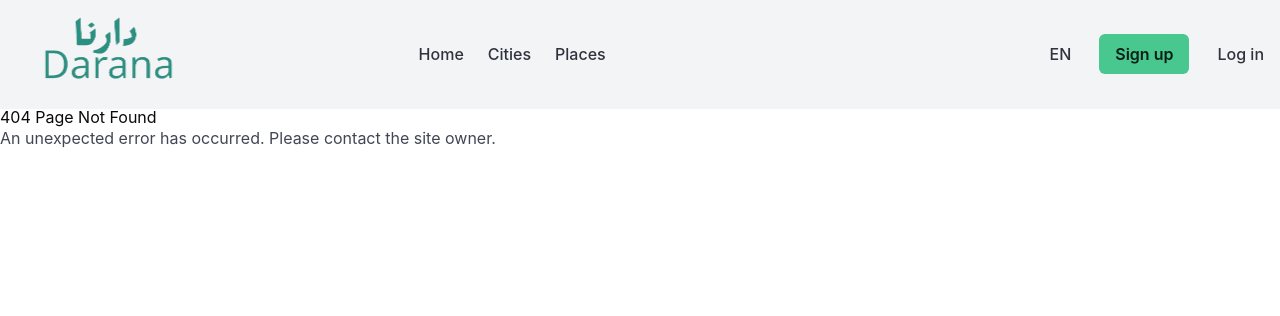
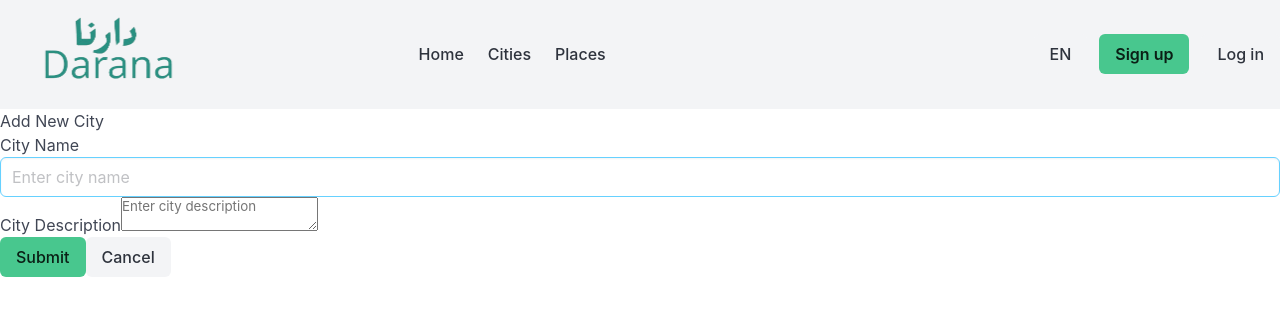
Before and after one commit to razanalshaikh/react-darana-frontend, a React (Vite) app: page /cities/new in a window 1280 px wide. Before the commit this address had no page. Shown: the top 316 px of the page. Built offline with nearby package versions, Linux system fonts and the light colour scheme.

Commit message:
City form component and city Add page added

```diff
--- a/src/App.jsx
+++ b/src/App.jsx
@@ -8,6 +8,7 @@ import Cities from './pages/cities'
 import Places from './pages/Places'
 import CityDetails from './pages/CityDetails'
 import NotFound from './pages/NotFound'
+import AddCity from './pages/AddCity'
 
 function App() {
 
@@ -21,7 +22,7 @@ function App() {
         <Route path='/cities'element={<Cities/>}/>
         <Route path='/places' element={<Places/>}/>
         <Route path='/city/:id' element={<CityDetails/>}/>
-
+        <Route path='/cities/new' element={<AddCity/>}/>
       </Routes>
     </Router>
     </>
--- /dev/null
+++ b/src/components/CityForm/CityForm.jsx
@@ -0,0 +1,45 @@
+import React from 'react'
+import { useNavigate } from 'react-router'
+
+function CityForm(props) {
+    const navigate = useNavigate()
+    function handleCancel (){
+        console.log("handle cancel")
+        navigate(-1)
+    }
+    return (
+        <div>
+            <h3>{props.titleVerb}</h3>
+            <form onSubmit={props.handleSubmit}>
+                <div>
+                    <label htmlFor="name">City Name</label>
+                    <input
+                        id='name'
+                        name='name'
+                        type='text'
+                        required
+                        value={props.name}
+                        onChange={event => props.setName(event.target.value)}
+                        className="input is-info"
+                        placeholder='Enter city name'
+                    />
+                </div>
+                <div>
+                    <label htmlFor="description">City Description</label>
+                    <textarea
+                    name="description"
+                    id="description"
+                    maxLength="255"
+                    readOnly={false}
+                    required
+                    placeholder='Enter city description'
+                    onChange={event => props.setDescription(event.target.value)}
+                    value={props.description}></textarea>
+                </div>
+                <button type='submit' className='button is-success'>Submit</button>
+                <button type='button' className='button is-light' onClick={handleCancel}>Cancel</button>
+            </form>
+        </div>
+    )
+}
+export default CityForm
--- /dev/null
+++ b/src/pages/AddCity.jsx
@@ -0,0 +1,38 @@
+import React from 'react'
+import { useState } from 'react'
+import { useNavigate } from 'react-router'
+import CityForm from '../components/CityForm/CityForm'
+import axios from 'axios'
+
+function AddCity() {
+    const [name,setName] = useState('')
+    const [description,setDescription] = useState('')
+    const navigate = useNavigate()
+    async function handleSubmit() {
+        event.preventDefault()
+        try{
+            console.log('handle submit function is running')
+            const payload = {name, description}
+            const response = await axios.post(`${import.meta.env.VITE_BASE_URL}cities/`,payload)
+            console.log(response)
+            navigate('/cities')
+        }catch(err){
+            console.log(err)
+        }
+
+    }
+
+    return (
+        <div>
+            <CityForm
+                titleVerb = 'Add New City'
+                name = {name}
+                setName = {setName}
+                description = {description}
+                setDescription = {setDescription}
+                handleSubmit = {handleSubmit}
+            />
+        </div>
+    )
+}
+export default AddCity
--- a/src/pages/cities.jsx
+++ b/src/pages/cities.jsx
@@ -1,6 +1,6 @@
 import React from 'react'
 import CitiesList from '../components/CitiesList/CitiesList'
-
+import { Link } from 'react-router'
 
 function Cities() {
     return (
@@ -8,6 +8,7 @@ function Cities() {
     <div>
         <h1 className='has-text-black'>Cities: </h1>
         <CitiesList/>
+        <Link to="/cities/new" className="button is-success">Add City</Link>
     </div>
     )
 }
```
